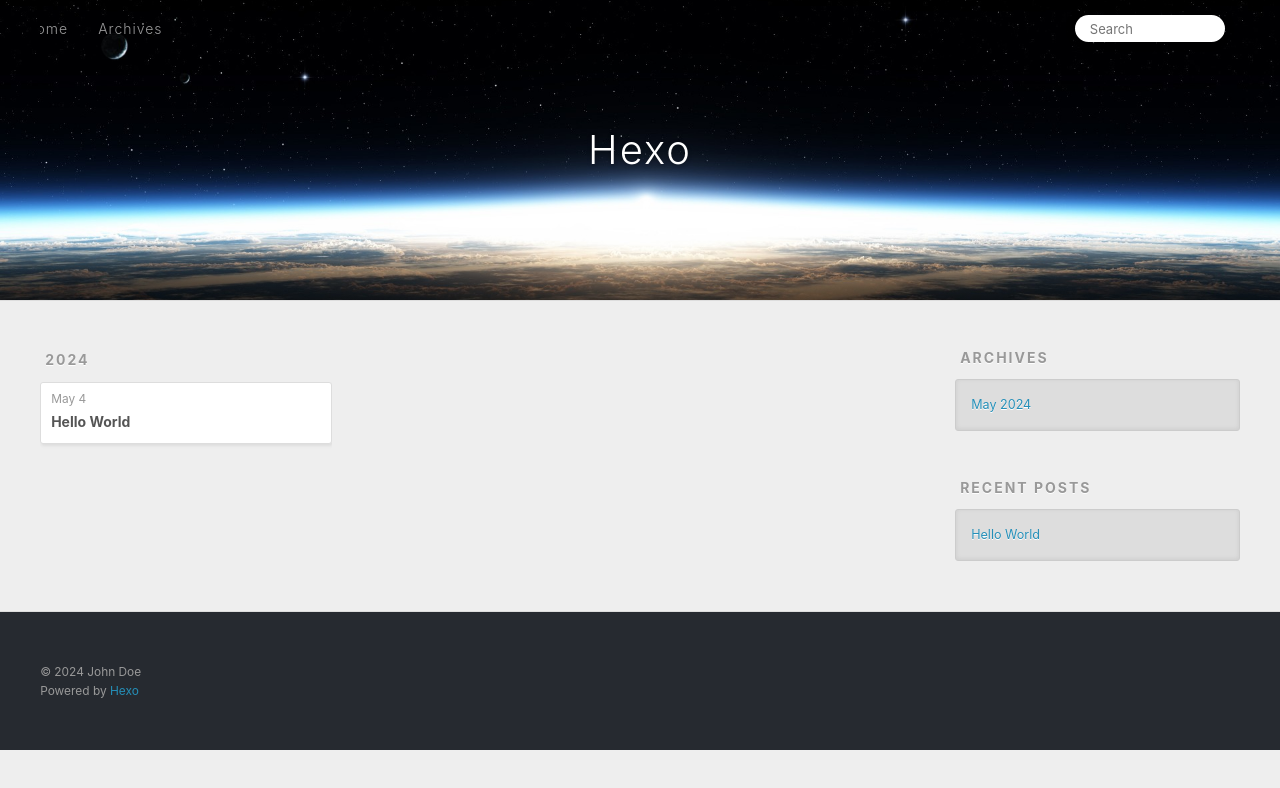
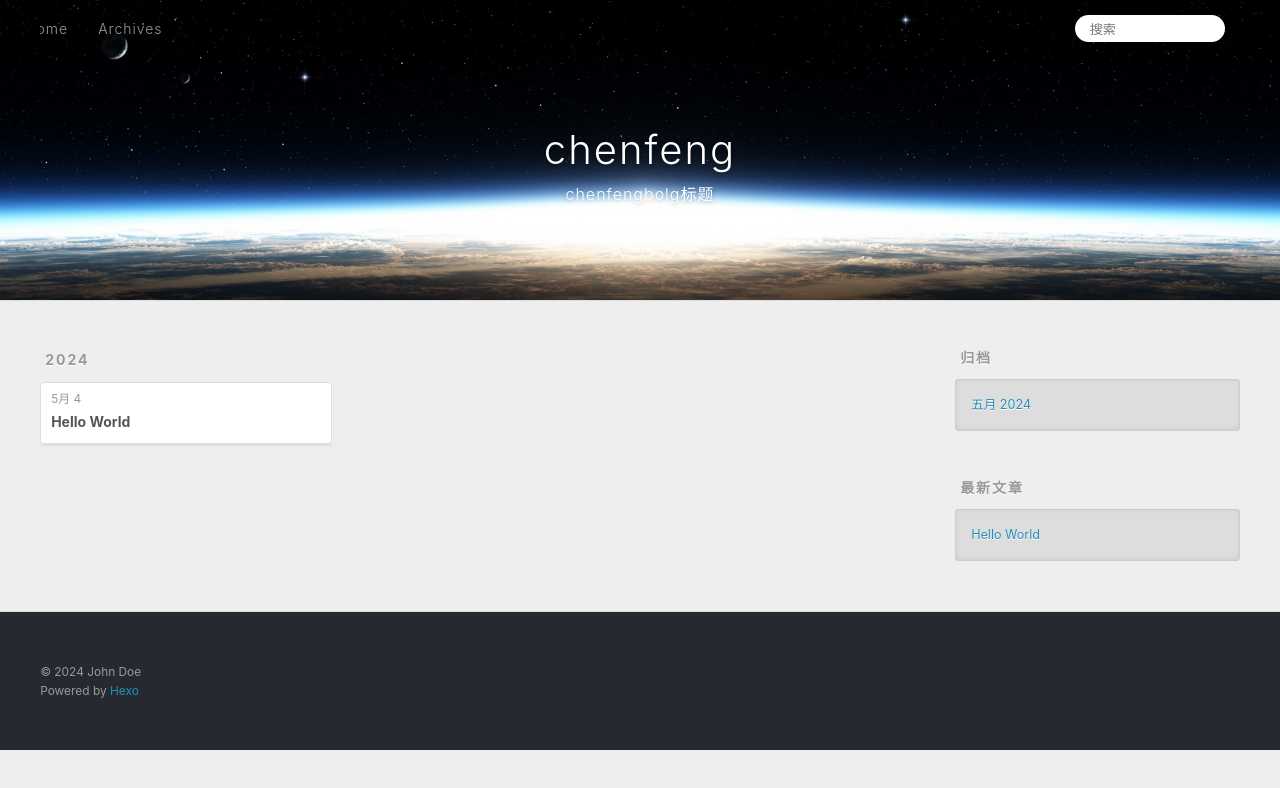
Before and after one commit to CF673/chenfeng.github.io, a plain HTML site: page archives/index.html in a window 1280 px wide. Both pictures are taken after a click on the link 1232 px from the left and 27 px from the top of the page. Drawn offline with Linux system fonts and the light colour scheme.

Commit message:
Site updated: 2024-05-04 07:24:57

```diff
--- a/archives/index.html
+++ b/archives/index.html
@@ -4,17 +4,20 @@
   <meta charset="utf-8">
 
 
-  <title>Archives | Hexo</title>
+  <title>归档 | chenfeng</title>
   <meta name="viewport" content="width=device-width, initial-scale=1, shrink-to-fit=no">
-  <meta property="og:type" content="website">
-<meta property="og:title" content="Hexo">
+  <meta name="description" content="chenfeng描述">
+<meta property="og:type" content="website">
+<meta property="og:title" content="chenfeng">
 <meta property="og:url" content="http://example.com/archives/index.html">
-<meta property="og:site_name" content="Hexo">
-<meta property="og:locale" content="en_US">
+<meta property="og:site_name" content="chenfeng">
+<meta property="og:description" content="chenfeng描述">
+<meta property="og:locale" content="zh_CN">
 <meta property="article:author" content="John Doe">
+<meta property="article:tag" content="chenfeng关键词">
 <meta name="twitter:card" content="summary">
 
-    <link rel="alternate" href="/atom.xml" title="Hexo" type="application/atom+xml">
+    <link rel="alternate" href="/atom.xml" title="chenfeng" type="application/atom+xml">
 
 
     <link rel="shortcut icon" href="/favicon.png">
@@ -39,8 +42,12 @@
   <div id="header-outer" class="outer">
     <div id="header-title" class="inner">
       <h1 id="logo-wrap">
-        <a href="/" id="logo">Hexo</a>
+        <a href="/" id="logo">chenfeng</a>
       </h1>
+
+        <h2 id="subtitle-wrap">
+          <a href="/" id="subtitle">chenfengbolg标题</a>
+        </h2>
 
     </div>
     <div id="header-inner" class="inner">
@@ -55,12 +62,12 @@
       <nav id="sub-nav">
 
 
-          <a class="nav-icon" href="/atom.xml" title="RSS Feed"><span class="fa fa-rss"></span></a>
+          <a class="nav-icon" href="/atom.xml" title="RSS 订阅"><span class="fa fa-rss"></span></a>
 
-        <a class="nav-icon nav-search-btn" title="Search"><span class="fa fa-search"></span></a>
+        <a class="nav-icon nav-search-btn" title="搜索"><span class="fa fa-search"></span></a>
       </nav>
       <div id="search-form-wrap">
-        <form action="//google.com/search" method="get" accept-charset="UTF-8" class="search-form"><input type="search" name="q" class="search-form-input" placeholder="Search"><button type="submit" class="search-form-submit">&#xF002;</button><input type="hidden" name="sitesearch" value="http://example.com"></form>
+        <form action="//google.com/search" method="get" accept-charset="UTF-8" class="search-form"><input type="search" name="q" class="search-form-input" placeholder="搜索"><button type="submit" class="search-form-submit">&#xF002;</button><input type="hidden" name="sitesearch" value="http://example.com"></form>
       </div>
     </div>
   </div>
@@ -84,7 +91,7 @@
   <div class="archive-article-inner">
     <header class="archive-article-header">
       <a href="/2024/05/04/hello-world/" class="archive-article-date">
-  <time class="dt-published" datetime="2024-05-03T23:00:55.886Z" itemprop="datePublished">May 4</time>
+  <time class="dt-published" datetime="2024-05-03T23:00:55.886Z" itemprop="datePublished">5月 4</time>
 </a>
 
 
@@ -116,9 +123,9 @@
 
 
   <div class="widget-wrap">
-    <h3 class="widget-title">Archives</h3>
+    <h3 class="widget-title">归档</h3>
     <div class="widget">
-      <ul class="archive-list"><li class="archive-list-item"><a class="archive-list-link" href="/archives/2024/05/">May 2024</a></li></ul>
+      <ul class="archive-list"><li class="archive-list-item"><a class="archive-list-link" href="/archives/2024/05/">五月 2024</a></li></ul>
     </div>
   </div>
 
@@ -126,7 +133,7 @@
 
 
   <div class="widget-wrap">
-    <h3 class="widget-title">Recent Posts</h3>
+    <h3 class="widget-title">最新文章</h3>
     <div class="widget">
       <ul>
 
```
Also changed, not shown: 2024/05/04/hello-world/index.html (+17 -12 lines), archives/2024/05/index.html (+21 -14 lines), archives/2024/index.html (+21 -14 lines), index.html (+21 -14 lines).
